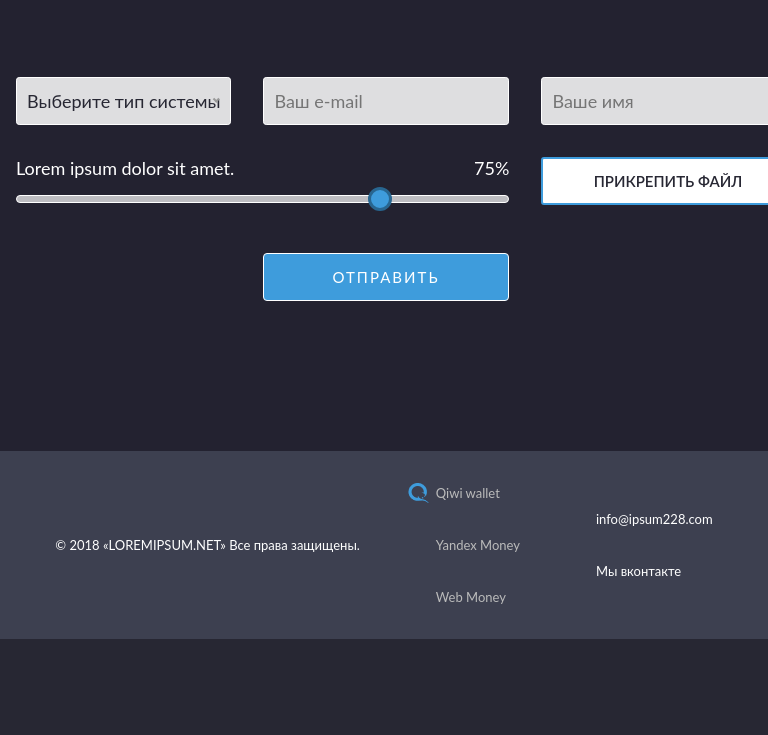
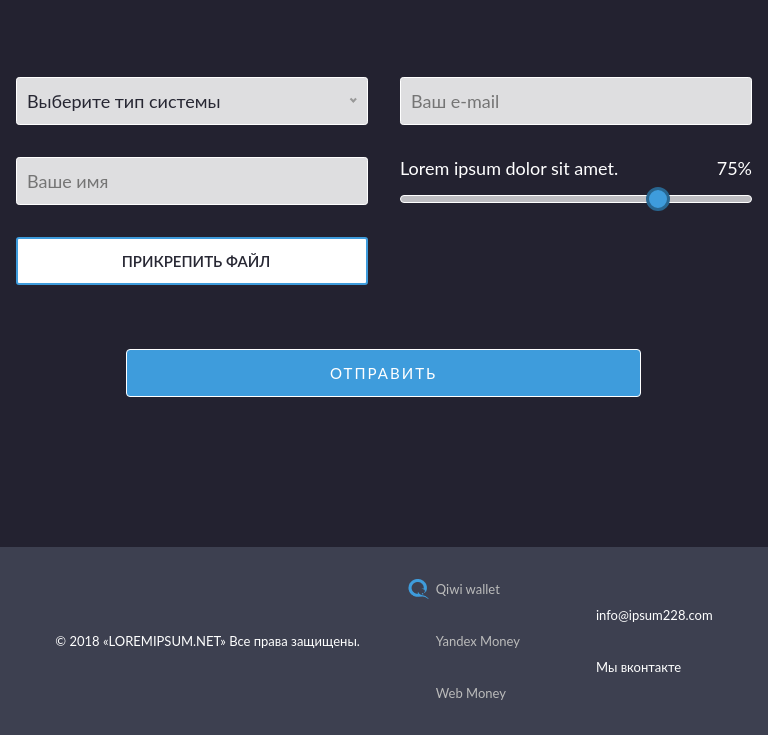
Before and after one commit to yoeoh/softcorp-test, a website: page index.html in a window 768 px wide. Shown: the part 1444-2179 px from the top of the page. Before the commit the page ends 2083 px from the top, so only its background shows below. Drawn offline with nearby package versions, Linux system fonts and the light colour scheme; files that its build step writes are made by us from their sources; files whose address does not match are found by name; a web font is replaced by a local one.

Commit message:
improved order form responsiveness

```diff
--- a/src/scss/_order.scss
+++ b/src/scss/_order.scss
@@ -58,10 +58,18 @@
       grid-template-columns: 1fr;
     }
 
+    @media screen and (min-width: 577px) and (max-width: 1200px) {
+      grid-template-columns: repeat(2, 1fr);
+    }
+
     &-range {
       grid-column: 1 / span 2;
 
       @media screen and (max-width: 576px) {
+        grid-column: auto;
+      }
+
+      @media screen and (min-width: 577px) and (max-width: 1200px) {
         grid-column: auto;
       }
     }
@@ -71,7 +79,15 @@
       grid-column: 2 / span 1;
 
       @media screen and (max-width: 576px) {
+        margin-top: 2rem;
         grid-column: auto;
+      }
+
+      @media screen and (min-width: 577px) and (max-width: 1200px) {
+        margin-top: 2rem;
+        justify-self: center;
+        max-width: 70%;
+        grid-column: 1 / span 2;
       }
     }
   }
```
Also changed, not shown: dist/css/main.css.
